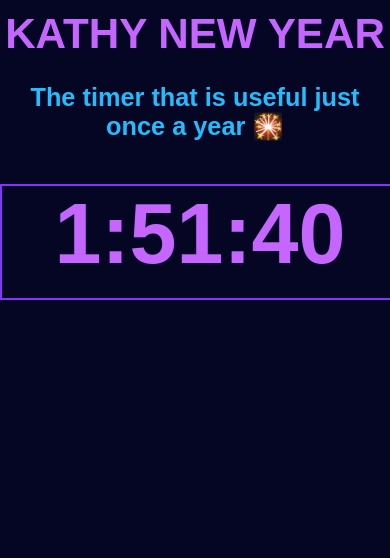
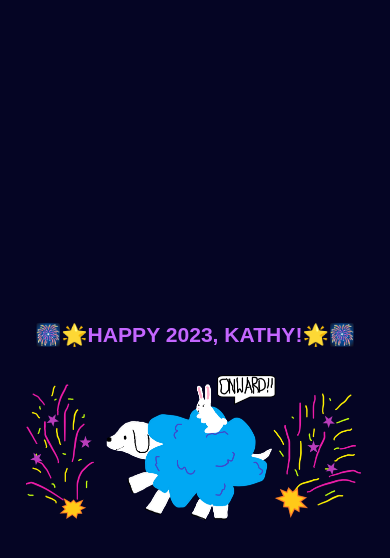
Before and after one commit to ktpeace/kathy-new-year, a plain HTML site: page index.html in a window 390 px wide. Drawn offline with Linux system fonts and the light colour scheme; a web font is replaced by a local one.

Commit message:
added media queries

```diff
--- a/app.js
+++ b/app.js
@@ -1,32 +1,37 @@
-let now = new Date().toLocaleTimeString("en-US", {
-  timeZone: "America/Los_Angeles",
-});
-const timer = document.querySelector(".timer");
-timer.innerHTML = calculateTime();
+// let now = new Date().toLocaleTimeString("en-US", {
+//   timeZone: "America/Los_Angeles",
+// });
+// const timer = document.querySelector(".timer");
+// timer.innerHTML = calculateTime();
 
-function calculateTime() {
-  now = new Date().toLocaleTimeString("en-US", {
-    timeZone: "America/Los_Angeles",
-  });
-  const nums = now.split(/:| /); // ['9', '53', '42', 'PM']
-  let hours = 12 - nums[0];
-  let mins = 60 - nums[1];
-  let secs = 60 - nums[2];
-  if (hours === 0 && mins === 0 && secs === 0) {
-    const h1 = document.querySelector("h1");
-    h1.innerText = "🎆🌟HAPPY 2023, KATHY!🌟🎆";
-    const belowH1 = document.querySelector(".below-h1");
-    belowH1.innerHTML =
-      '<img src="sheep.png" alt="rabbit riding sheep while yelling onward" class="sheep">';
-  } else {
-    if (mins.toString().length === 1) mins = `0${mins}`;
-    if (secs.toString().length === 1) secs = `0${secs}`;
-    return `${hours}:${mins}:${secs}`;
-  }
-}
+// function calculateTime() {
+//   now = new Date().toLocaleTimeString("en-US", {
+//     timeZone: "America/Los_Angeles",
+//   });
+//   const nums = now.split(/:| /); // ['9', '53', '42', 'PM']
+//   let hours = 12 - nums[0];
+//   let mins = 60 - nums[1];
+//   let secs = 60 - nums[2];
+//   if (hours === 0 && mins === 0 && secs === 0) {
+//     const h1 = document.querySelector("h1");
+//     h1.innerText = "🎆🌟HAPPY 2023, KATHY!🌟🎆";
+//     const belowH1 = document.querySelector(".below-h1");
+//     belowH1.innerHTML =
+//       '<img src="sheep.png" alt="rabbit riding sheep while yelling onward" class="sheep">';
+//   } else {
+//     if (mins.toString().length === 1) mins = `0${mins}`;
+//     if (secs.toString().length === 1) secs = `0${secs}`;
+//     return `${hours}:${mins}:${secs}`;
+//   }
+// }
 
-function time() {
-  timer.innerHTML = calculateTime();
-}
+// function time() {
+//   timer.innerHTML = calculateTime();
+// }
 
-setInterval(time, 1000);
+// setInterval(time, 1000);
+const h1 = document.querySelector("h1");
+h1.innerText = "🎆🌟HAPPY 2023, KATHY!🌟🎆";
+const belowH1 = document.querySelector(".below-h1");
+belowH1.innerHTML =
+  '<img src="sheep.png" alt="rabbit riding sheep while yelling onward" class="sheep">';
--- a/styles.css
+++ b/styles.css
@@ -28,10 +28,15 @@ ul {
   font-family: "Andika", sans-serif;
 }
 
-/*  */
+/* MAIN STYLES */
 body {
   background-color: rgb(5, 5, 36);
   color: rgb(223, 222, 222);
+  display: flex;
+  flex-direction: column;
+  justify-content: center;
+  align-items: center;
+  min-height: 100vh;
 }
 
 h1 {
@@ -43,13 +48,13 @@ h1 {
 }
 
 h2 {
+  margin-bottom: 5vh;
   font-size: 3vh;
   color: rgb(34, 189, 255);
 }
 
 .timer {
   margin: 0 auto;
-  margin-top: 5vh;
   padding-bottom: 15px;
   width: 400px;
   border: 2px solid rgb(136, 50, 255);
@@ -64,3 +69,34 @@ h2 {
 }
 
 /* MEDIA QUERIES */
+@media (max-width: 1300px) {
+  img {
+    max-width: 70vh;
+  }
+}
+
+@media (max-width: 1000px) {
+  .timer {
+    width: 550px;
+    font-size: 10vh;
+  }
+  img {
+    max-width: 60vh;
+  }
+  h1 {
+    font-size: 4vh;
+  }
+}
+
+@media (max-width: 550px) {
+  .timer {
+    width: 250px;
+    font-size: 7vh;
+  }
+  img {
+    max-width: 40vh;
+  }
+  h1 {
+    font-size: 2.5vh;
+  }
+}
```
